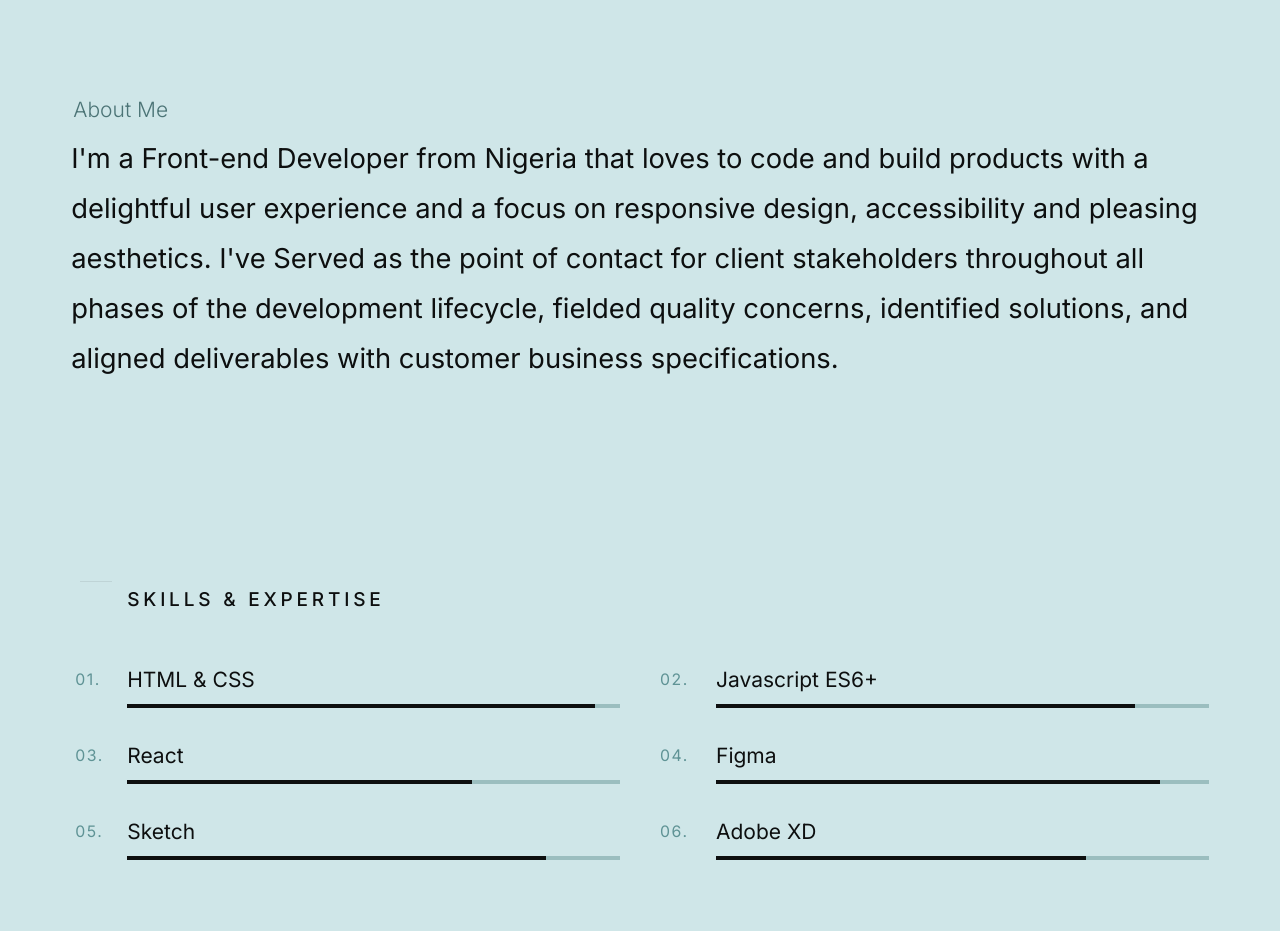
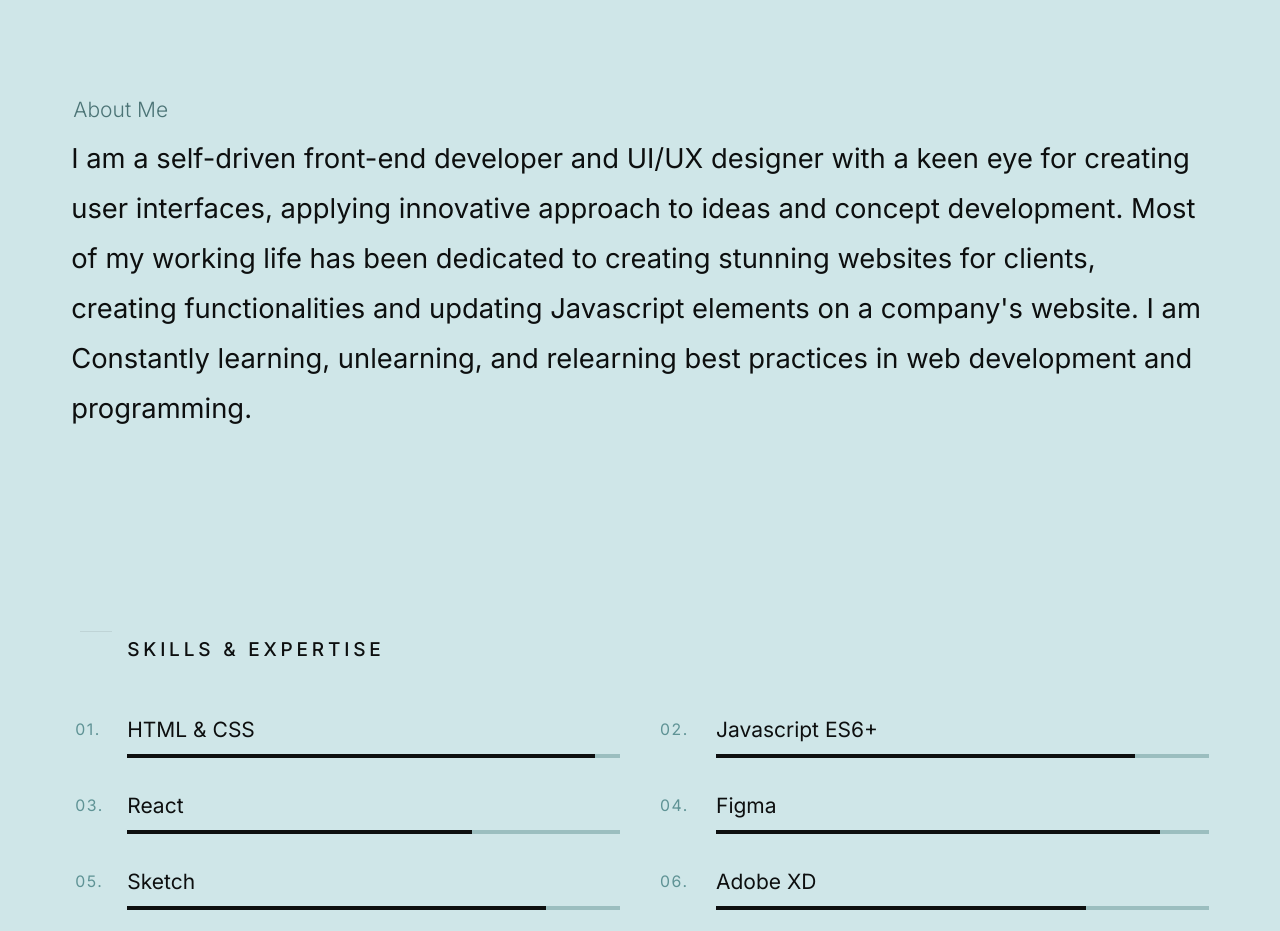
Before and after one commit to code-stormshadow/My-Portfolio, a plain HTML site: page index.html in a window 1280 px wide. Shown: the part 1280-2211 px from the top of the page. Drawn offline with Linux system fonts and the light colour scheme; a web font is replaced by a local one.

Commit message:
Update index.html
Updated about me

```diff
--- a/index.html
+++ b/index.html
@@ -136,12 +136,7 @@
                         <h2 class="text-pretitle animate-on-load">About Me</h2>
 
                         <p class="attention-getter animate-on-load">
-                            I'm a Front-end Developer from Nigeria that loves to code and build products with a delightful user experience
-
-                            and a focus on responsive design, accessibility and pleasing aesthetics.
-
-                            I've Served as the point of contact for client stakeholders throughout all phases of the development lifecycle,
-                            fielded quality concerns, identified solutions, and aligned deliverables with customer business specifications.
+                            I am a self-driven front-end developer and UI/UX designer with a keen eye for creating user interfaces, applying innovative approach to ideas and concept development. Most of my working life has been dedicated to creating stunning websites for clients, creating functionalities and updating Javascript elements on a company's website. I am Constantly learning, unlearning, and relearning best practices in web development and programming.
 
                         </p>
                     </div>
```
